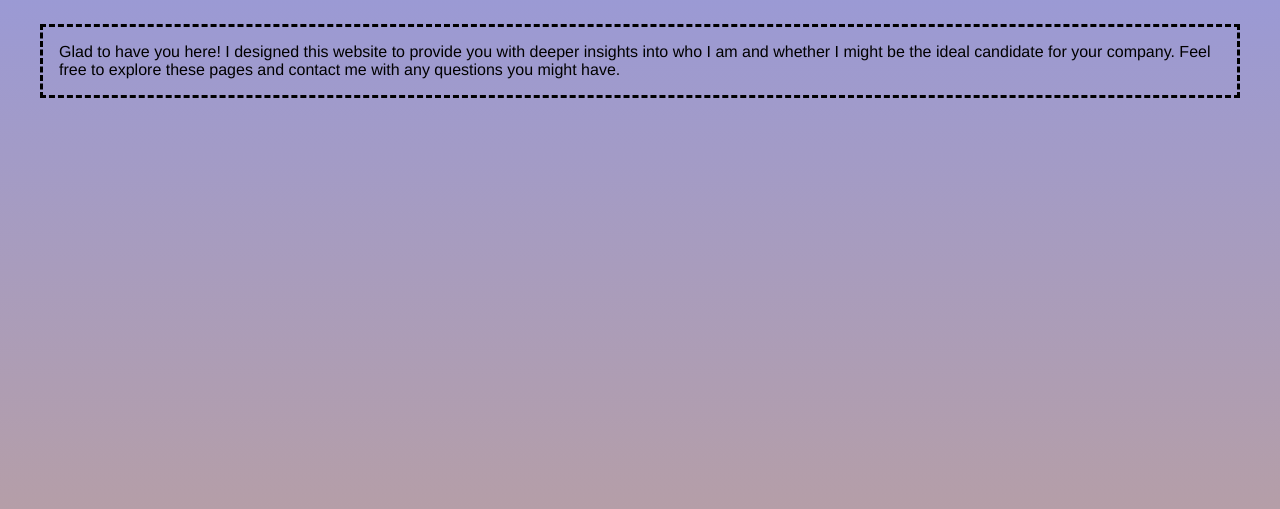
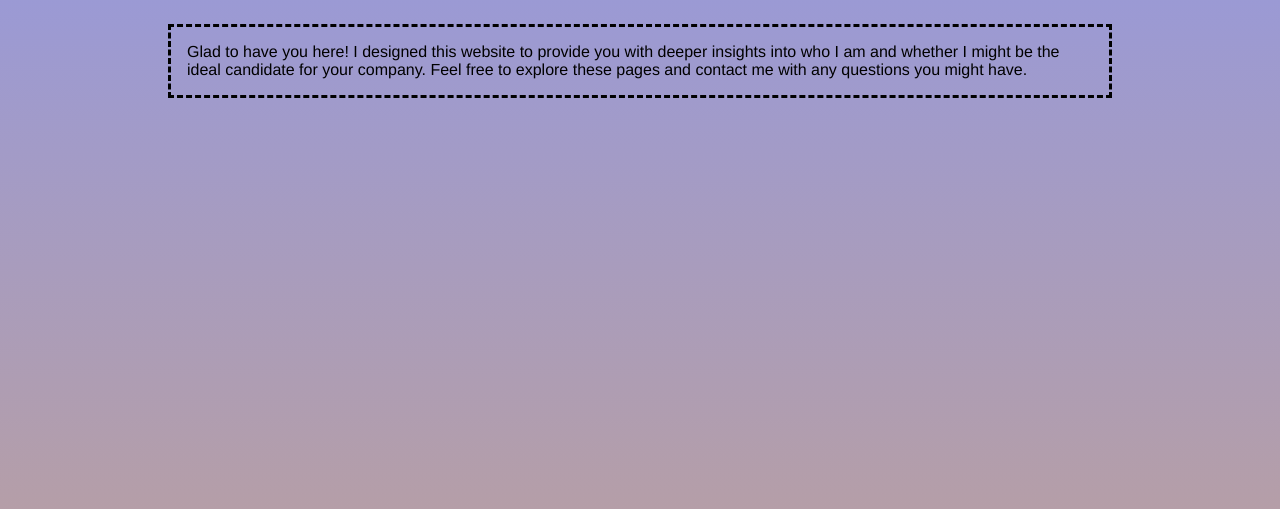
Before and after one commit to EwaSamberger/GetToKnowMe, a plain HTML site: page index.html in a window 1280 px wide. Shown: the part 191-700 px from the top of the page. Drawn offline with Linux system fonts and the light colour scheme.

Commit message:
Update index.html

```diff
--- a/index.html
+++ b/index.html
@@ -8,6 +8,11 @@
     <link rel="stylesheet" href="styles.css">
 </head>
 <body>
+    <style>
+        main{
+            margin-left: 10vw;
+            margin-right: 10vw;
+    </style>
     <header>
          EWA SAMBERGER
     </header>
```
